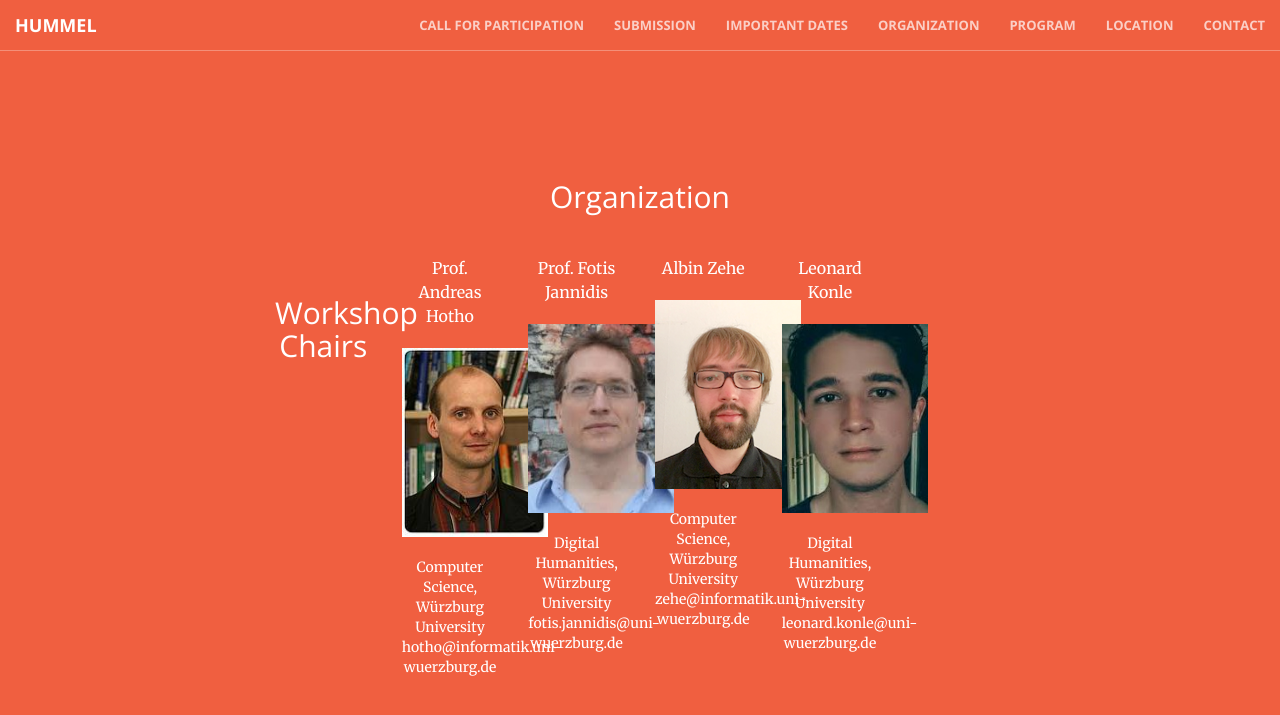
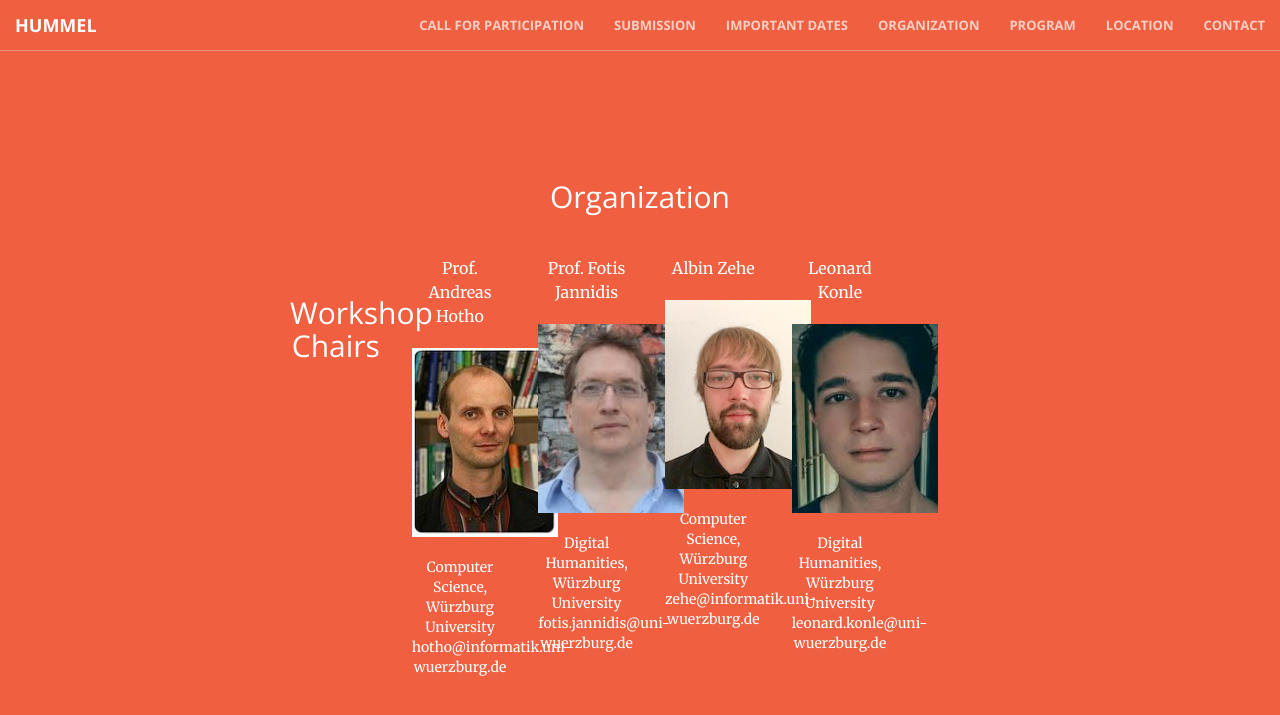
Before and after one commit to cophi-wue/ecml19.hummel.github.io, a Jekyll site: the page built from index.html, in a window 1280 px wide and 900 px high, scrolled down 2836 px. Shown: the top 715 px of the window. Built offline with Jekyll 4.4.1, drawn with Linux system fonts in a browser that asks for light colours.

Commit message:
Update orga.html

```diff
--- a/_includes/orga.html
+++ b/_includes/orga.html
@@ -4,12 +4,12 @@
             <div class="col-lg-8 col-lg-offset-2 text-center">
                 <h2 class="section-heading">Organization</h2>
 		<hr/>
-		<div class="row">
 		<div class="col-lg-2 text-center">
                     <br/>
 		    <h2>Workshop Chairs</h2>
 	            <br/>
 		</div>
+		<div class="row">
                 <div class="col-lg-2 text-center">
 					<p>Prof. Andreas Hotho</p>
                     <img src="img/hotho.jpg" alt="" height="189" width="146">
```
